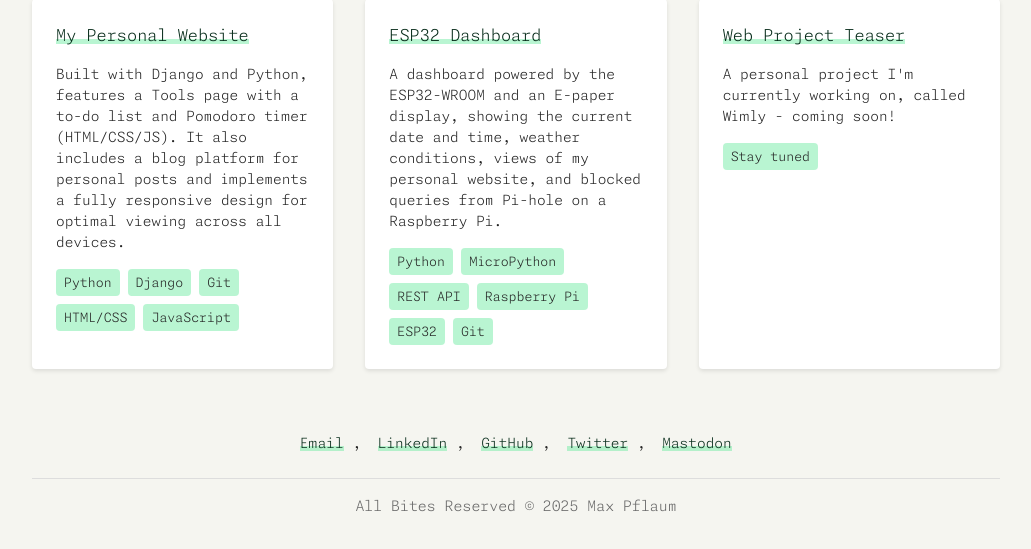
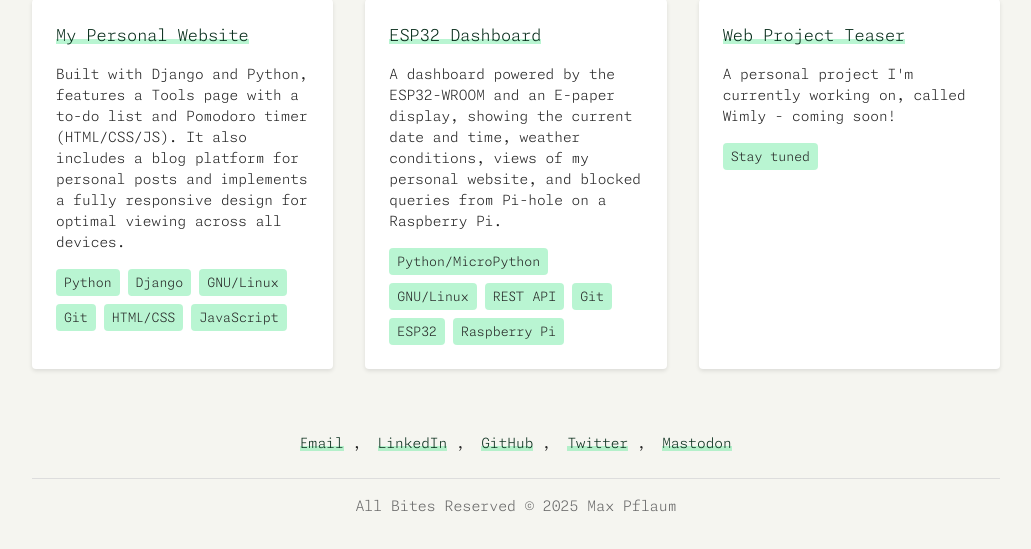
Before and after one commit to pflaumax/personal_website, a Django app: page /projects/ in a window 1280 px wide. Shown: the part 278-827 px from the top of the page, without its empty margins (124-1155 px from the left). Run offline with Django 5.2, Linux system fonts and the light colour scheme; data comes from the database, SQL or seed files in the repository; parts of the project's set-up code (start-up, migrations or seed data) failed here and were passed over.

Commit message:
project disc change

```diff
--- a/website_app/templates/website_app/projects.html
+++ b/website_app/templates/website_app/projects.html
@@ -13,6 +13,7 @@
       <div class="project-tech">
         <span class="tech-badge">Python</span>
         <span class="tech-badge">Django</span>
+        <span class="tech-badge">GNU/Linux</span>
         <span class="tech-badge">Git</span>
         <span class="tech-badge">HTML/CSS</span>
         <span class="tech-badge">JavaScript</span>
@@ -25,12 +26,12 @@
       </h3>
       <p class="project-description">A dashboard powered by the ESP32-WROOM and an E-paper display, showing the current date and time, weather conditions, views of my personal website, and blocked queries from Pi-hole on a Raspberry Pi.</p>
       <div class="project-tech">
-        <span class="tech-badge">Python</span>
-        <span class="tech-badge">MicroPython</span>
+        <span class="tech-badge">Python/MicroPython</span>
+        <span class="tech-badge">GNU/Linux</span>
         <span class="tech-badge">REST API</span>
+        <span class="tech-badge">Git</span>
+        <span class="tech-badge">ESP32</span>
         <span class="tech-badge">Raspberry Pi</span>
-        <span class="tech-badge">ESP32</span>
-        <span class="tech-badge">Git</span>
       </div>
     </article>
 
```
